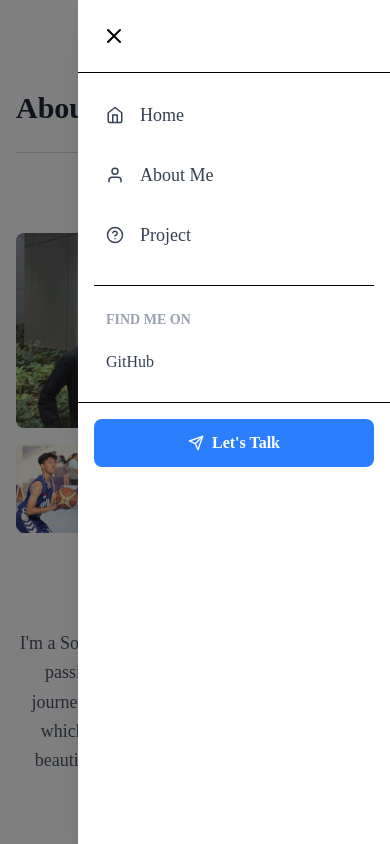
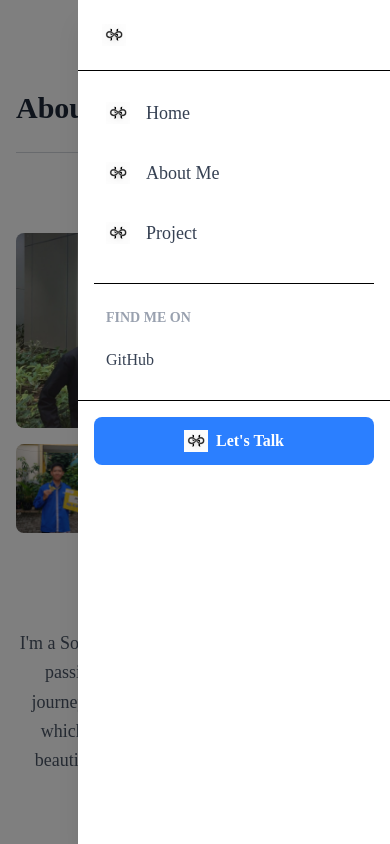
Before and after one commit to hanmeini/Hannmeini, a Next.js app: page /about in a window 390 px wide. Both pictures are taken after a click on the button 341 px from the left and 36 px from the top of the page. Shown: the top 844 px of the page. Built offline with nearby package versions, Linux system fonts and the light colour scheme; no server answers; the database is empty; a web font is replaced by a local one.

Commit message:
update porto

```diff
--- a/app/(main)/about/page.jsx
+++ b/app/(main)/about/page.jsx
@@ -15,7 +15,7 @@ const galleryPhotos = [
   { src: '/logos/poto7.jpg', alt: 'Foto proyek Selaras', className: 'col-span-2 row-span-1' },
   { src: '/logos/poto3.jpg', alt: 'Foto setup kerja', className: 'col-span-1 row-span-1' },
   { src: '/logos/poto4.jpg', alt: 'Foto saat lomba', className: 'col-span-1 row-span-1' },
-  { src: '/logos/poto5.jpg', alt: 'Foto lainnya 1', className: 'col-span-1 row-span-1' },
+  { src: '/logos/han1st-place.jpg', alt: 'Binus 1st place', className: 'col-span-1 row-span-1' },
   { src: '/logos/poto6.jpg', alt: 'Foto lainnya 2', className: 'col-span-1 row-span-1' },
   { src: '/logos/poto2.jpg', alt: 'Foto lainnya 2', className: 'col-span-2 row-span-1' },
 ];
@@ -139,7 +139,7 @@ export default function AboutPage() {
           </div>
           <div className="flex-1 p-2 md:p-6 text-center">
             <FiCoffee className="mx-auto w-8 h-8  mb-2" />
-            <p className="text-md md:text-2xl font-bold">2</p>
+            <p className="text-md md:text-2xl font-bold">3+</p>
             <p className="text-sm text-gray-500">Awards</p>
           </div>
           <div className="flex-1 p-2 md:p-6 text-center">
--- a/app/(main)/layout.js
+++ b/app/(main)/layout.js
@@ -33,6 +33,9 @@ const playfair = Playfair_Display({
 export const metadata = {
   title: "Hanmeini",
   description: "Portfolio",
+  icons: {
+    "icon": "/logos/image.png"
+  }
 };
 
 export default function RootLayout({ children }) {
--- a/components/Navbar.jsx
+++ b/components/Navbar.jsx
@@ -1,18 +1,12 @@
 "use client"
 import Link from 'next/link'
+import Image from 'next/image'
 import { useRouter } from 'next/navigation';
 import React, { useState, useRef, useEffect } from "react";
 import { motion, AnimatePresence } from "framer-motion";
-import { FiHome, FiHelpCircle, FiSend, FiMail, FiUser, FiChevronRight, FiChevronDown, FiLogOut } from 'react-icons/fi';
 
 
-const DefaultAvatar = ({ className = 'w-10 h-10' }) => (
-  <div className={`${className} rounded-full bg-gray-200 flex items-center justify-center border-2 border-white shadow`}>
-    <img src='/images/person-icon.png' alt="person icon" className="w-1/2 h-1/2" />
-  </div>
-);
-const HamburgerIcon = () => ( <svg width="50" height="50" viewBox="0 0 50 50" fill="none" xmlns="http://www.w3.org/2000/svg"><path d="M12.5 14.5833H22.9167C23.4692 14.5833 23.9991 14.8028 24.3898 15.1935C24.7805 15.5842 25 16.1141 25 16.6666C25 17.2192 24.7805 17.7491 24.3898 18.1398C23.9991 18.5305 23.4692 18.75 22.9167 18.75H12.5C11.9475 18.75 11.4176 18.5305 11.0269 18.1398C10.6362 17.7491 10.4167 17.2192 10.4167 16.6666C10.4167 16.1141 10.6362 15.5842 11.0269 15.1935C11.4176 14.8028 11.9475 14.5833 12.5 14.5833ZM27.0834 31.25H37.5C38.0526 31.25 38.5825 31.4695 38.9732 31.8602C39.3639 32.2509 39.5834 32.7808 39.5834 33.3333C39.5834 33.8858 39.3639 34.4158 38.9732 34.8065C38.5825 35.1972 38.0526 35.4166 37.5 35.4166H27.0834C26.5308 35.4166 26.0009 35.1972 25.6102 34.8065C25.2195 34.4158 25 33.8858 25 33.3333C25 32.7808 25.2195 32.2509 25.6102 31.8602C26.0009 31.4695 26.5308 31.25 27.0834 31.25ZM12.5 22.9166H37.5C38.0526 22.9166 38.5825 23.1361 38.9732 23.5268C39.3639 23.9175 39.5834 24.4474 39.5834 25C39.5834 25.5525 39.3639 26.0824 38.9732 26.4731C38.5825 26.8638 38.0526 27.0833 37.5 27.0833H12.5C11.9475 27.0833 11.4176 26.8638 11.0269 26.4731C10.6362 26.0824 10.4167 25.5525 10.4167 25C10.4167 24.4474 10.6362 23.9175 11.0269 23.5268C11.4176 23.1361 11.9475 22.9166 12.5 22.9166Z" fill="#003366"/></svg>);
-const CloseIcon = () => ( <svg className="w-6 h-6" fill="none" stroke="currentColor" viewBox="0 0 24 24"><path strokeLinecap="round" strokeLinejoin="round" strokeWidth={2} d="M6 18L18 6M6 6l12 12" /></svg> );
+// Logo component now uses Image from next/image
 
 
 export default function Navbar() {
@@ -67,8 +61,14 @@ export default function Navbar() {
             <Link href="/projects" className="hover:text-blue-600 hover:-translate-y-1 transition-all duration-300 ease-in-out">Project</Link>
             <Link href="/#contact" className="hover:text-blue-600 hover:-translate-y-1 transition-all duration-300 ease-in-out">Contact</Link>
           </div>
-          <button onClick={() => setMobileMenuOpen(true)} className="md:hidden p-2 -ml-2 text-gray-700">
-            <HamburgerIcon />
+          <button onClick={() => setMobileMenuOpen(true)} className="md:hidden p-2 -ml-2">
+            <Image
+              src="/logos/image.png"
+              alt="Menu"
+              width={32}
+              height={32}
+              className="object-contain"
+            />
           </button>
         </div>
       </nav>
@@ -91,8 +91,14 @@ export default function Navbar() {
               onClick={(e) => e.stopPropagation()}
             >
               <div className="flex justify-between items-center p-4 border-b">
-                  <button onClick={() => setMobileMenuOpen(false)} className="p-2 transition hover:rotate-90 duration-300">
-                    <CloseIcon />
+                  <button onClick={() => setMobileMenuOpen(false)} className="p-2">
+                    <Image
+                      src="/logos/image.png"
+                      alt="Close"
+                      width={24}
+                      height={24}
+                      className="object-contain hover:rotate-90 transition-transform duration-300"
+                    />
                   </button>
               </div>
               <motion.div
@@ -108,7 +114,13 @@ export default function Navbar() {
                             onClick={() => setMobileMenuOpen(false)}
                             className="flex items-center gap-4 p-3 rounded-lg text-lg font-medium text-gray-700 hover:bg-gray-100 transition-colors"
                             >
-                              <FiHome /> Home
+                              <Image
+                                src="/logos/image.png"
+                                alt="Home"
+                                width={24}
+                                height={24}
+                                className="object-contain"
+                              /> Home
                           </Link>
                       </motion.div>
                       <motion.div variants={itemVariants}>
@@ -117,7 +129,13 @@ export default function Navbar() {
                             onClick={() => setMobileMenuOpen(false)}
                             className="flex items-center gap-4 p-3 rounded-lg text-lg font-medium text-gray-700 hover:bg-gray-100 transition-colors"
                             >
-                              <FiUser /> About Me
+                              <Image
+                                src="/logos/image.png"
+                                alt="About"
+                                width={24}
+                                height={24}
+                                className="object-contain"
+                              /> About Me
                           </Link>
                       </motion.div>
                       <motion.div variants={itemVariants}>
@@ -126,7 +144,13 @@ export default function Navbar() {
                             onClick={() => setMobileMenuOpen(false)}
                             className="flex items-center gap-4 p-3 rounded-lg text-lg font-medium text-gray-700 hover:bg-gray-100 transition-colors"
                             >
-                              <FiHelpCircle /> Project
+                              <Image
+                                src="/logos/image.png"
+                                alt="Projects"
+                                width={24}
+                                height={24}
+                                className="object-contain"
+                              /> Project
                           </Link>
                       </motion.div>
                   </nav>
@@ -149,7 +173,13 @@ export default function Navbar() {
                     onClick={() => setMobileMenuOpen(false)}
                     className="w-full flex items-center justify-center gap-2 bg-blue-500 text-white font-bold py-3 px-4 rounded-lg hover:bg-blue-600 transition-colors"
                     >
-                      <FiSend />
+                      <Image
+                        src="/logos/image.png"
+                        alt="Contact"
+                        width={24}
+                        height={24}
+                        className="object-contain"
+                      />
                       Let's Talk
                   </Link>
               </motion.div>
```
Also changed, not shown: public/logos/han1st-place.jpg (added), public/logos/image.png (added).
